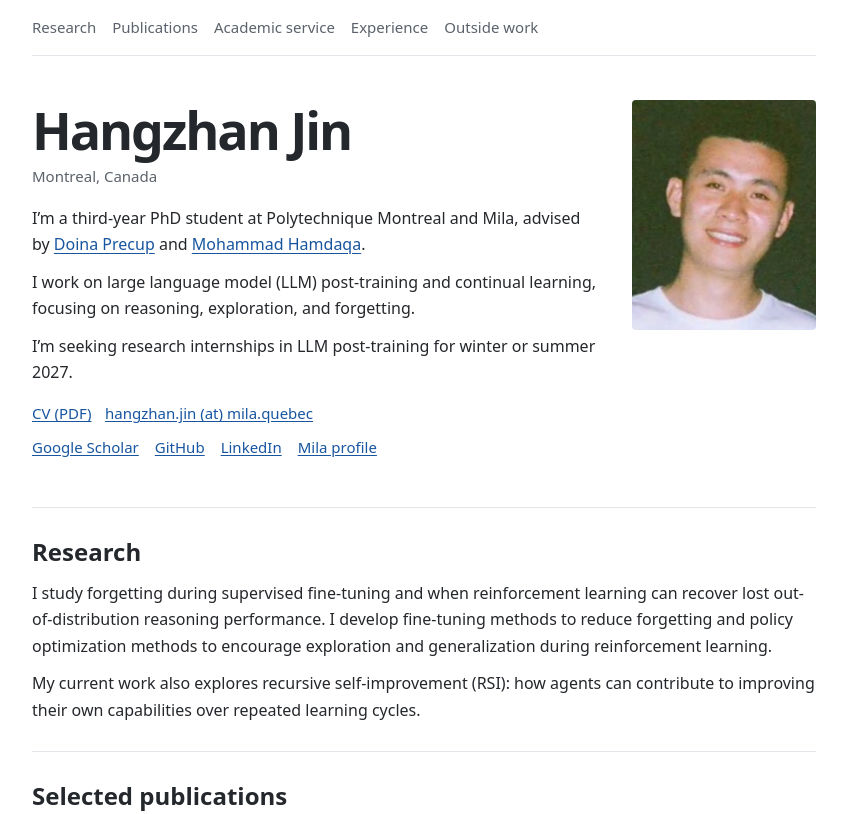
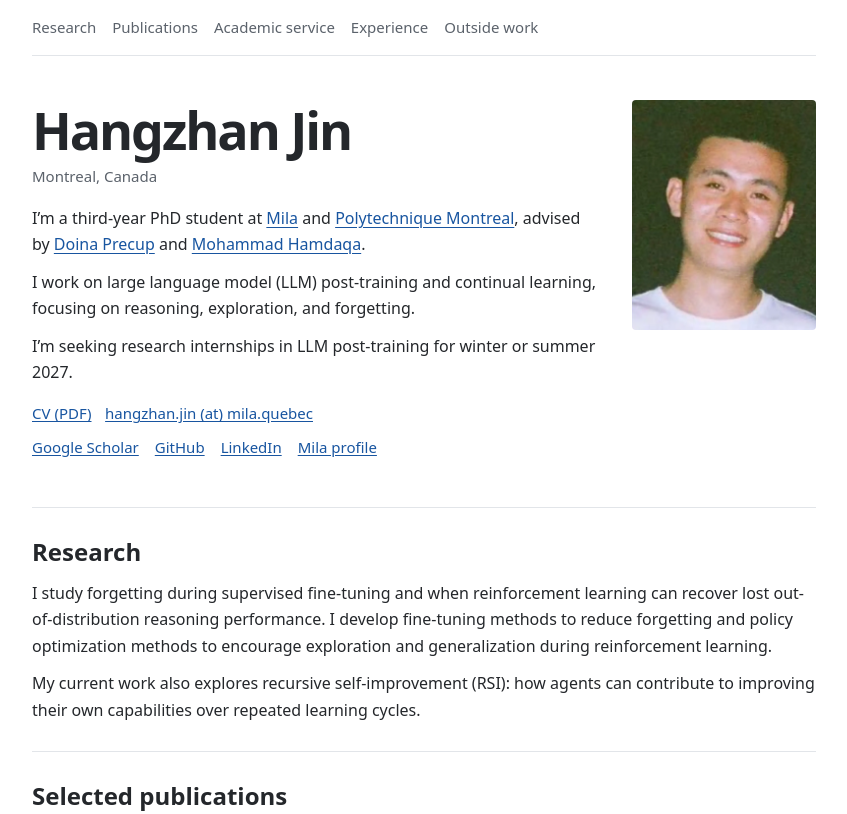
Before and after one commit to hangzhanjin/hangzhanjin.github.io, a plain HTML site: page index.html in a window 1280 px wide. Shown: the top 814 px of the page, without its empty margins (216-1063 px from the left). Drawn offline with Linux system fonts and the light colour scheme.

Commit message:
List Mila first and link both affiliations

```diff
--- a/index.html
+++ b/index.html
@@ -3,12 +3,12 @@
 <head>
   <meta charset="utf-8">
   <meta name="viewport" content="width=device-width, initial-scale=1">
-  <title>Hangzhan Jin | PhD Student at Polytechnique Montreal and Mila</title>
-  <meta name="description" content="Hangzhan Jin, PhD student at Polytechnique Montreal and Mila, studying LLM post-training, reinforcement learning, and continual learning.">
+  <title>Hangzhan Jin | PhD Student at Mila and Polytechnique Montreal</title>
+  <meta name="description" content="Hangzhan Jin, PhD student at Mila and Polytechnique Montreal, studying LLM post-training, reinforcement learning, and continual learning.">
   <meta name="theme-color" content="#ffffff">
   <meta property="og:type" content="website">
   <meta property="og:title" content="Hangzhan Jin">
-  <meta property="og:description" content="PhD student at Polytechnique Montreal and Mila. Research in LLM post-training, reinforcement learning, and continual learning.">
+  <meta property="og:description" content="PhD student at Mila and Polytechnique Montreal. Research in LLM post-training, reinforcement learning, and continual learning.">
   <meta property="og:url" content="https://hangzhanjin.github.io/">
   <meta property="og:image" content="https://hangzhanjin.github.io/assets/portrait.webp">
   <link rel="canonical" href="https://hangzhanjin.github.io/">
@@ -32,7 +32,9 @@
       <div>
         <h1 id="name">Hangzhan Jin</h1>
         <p class="location">Montreal, Canada</p>
-        <p class="hero-intro">I’m a third-year PhD student at Polytechnique Montreal and Mila, advised by
+        <p class="hero-intro">I’m a third-year PhD student at
+          <a href="https://mila.quebec/en" target="_blank" rel="noopener">Mila</a> and
+          <a href="https://www.polymtl.ca/en" target="_blank" rel="noopener">Polytechnique Montreal</a>, advised by
           <a href="https://mila.quebec/en/directory/doina-precup" target="_blank" rel="noopener">Doina Precup</a> and
           <a href="https://mila.quebec/en/directory/mohammad-hamdaqa" target="_blank" rel="noopener">Mohammad Hamdaqa</a>.</p>
         <p>I work on large language model (LLM) post-training and continual learning, focusing on reasoning, exploration, and forgetting.</p>
```
